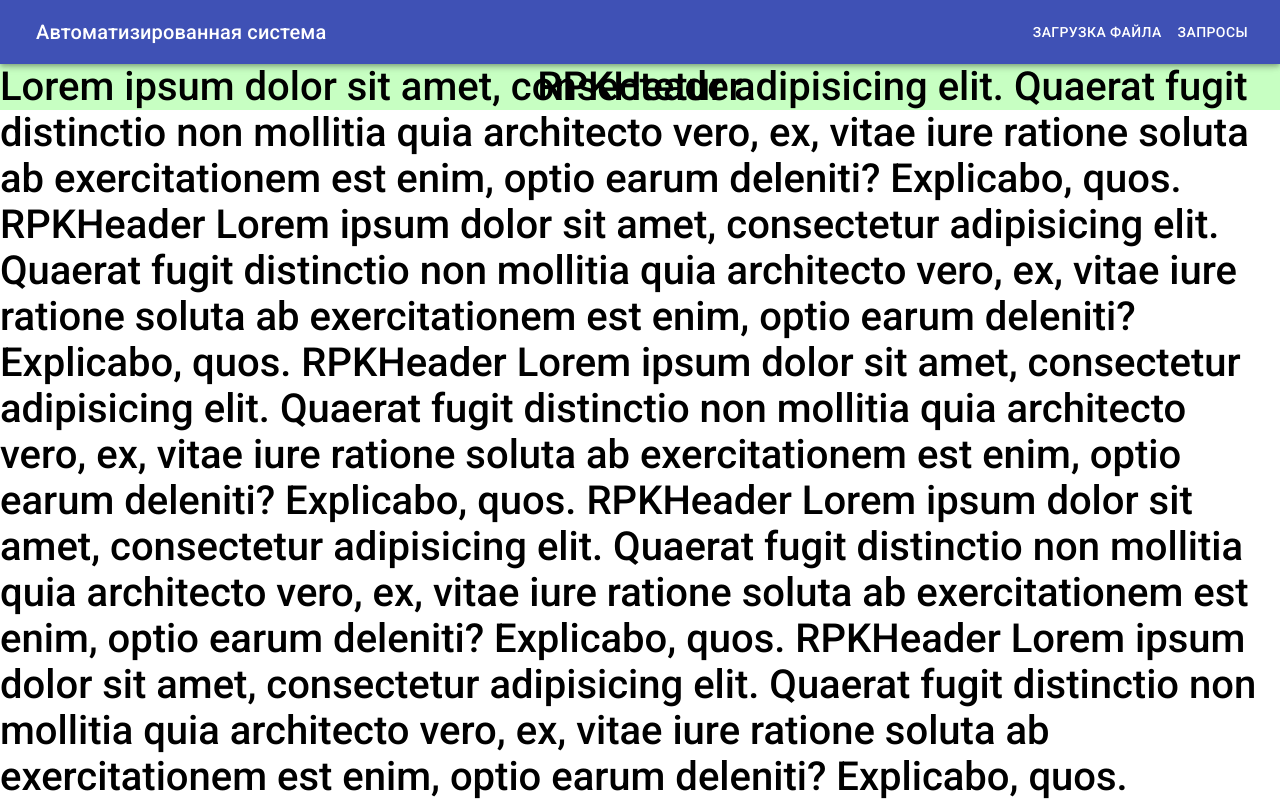
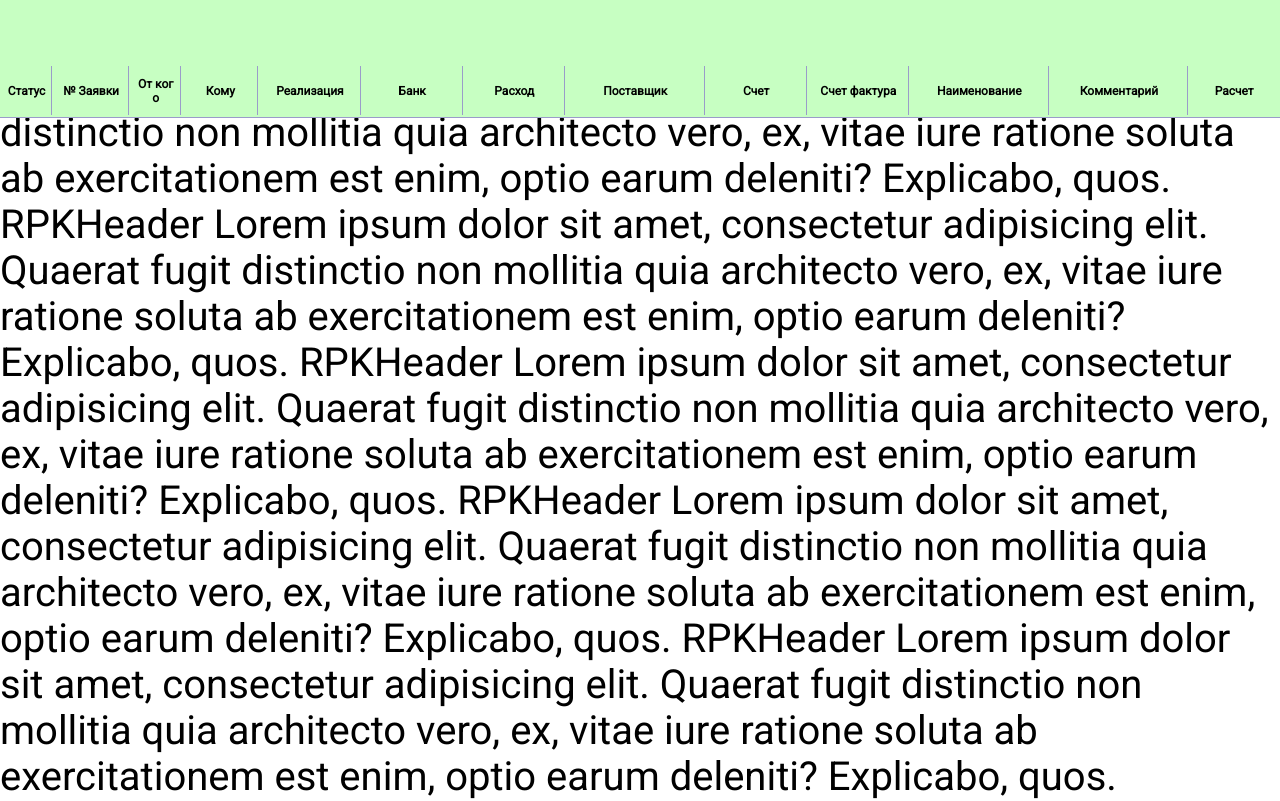
Before and after one commit to denristun/astra-snab, a React (Create React App) app: page /requests in a window 1280 px wide. Shown: the top 801 px of the page. Built offline with nearby package versions, Linux system fonts and the light colour scheme.

Commit message:
06-08-2020_1kis

```diff
--- a/src/components/RequestPageKis/RPKHeader/RPKHeader.module.scss
+++ b/src/components/RequestPageKis/RPKHeader/RPKHeader.module.scss
@@ -1,9 +1,12 @@
 .RPKHeader {
   position: fixed;
   display: block;
-  top:0; left: 0; right: 0;
+  top: 0;
+  left: 0;
+  right: 0;
   padding-top: 64px;
-  z-index: -10;
+  z-index: 10;
+  height: 54px;
 
   background-color: #c7ffc2;
   width: 100%;
@@ -11,3 +14,53 @@
 
   transition: all 300ms ease-in-out;
 }
+
+.RPKHeader__table {
+  height: 54px;
+  display: flex;
+  flex-grow: 1;
+  justify-content: center;
+
+  align-items: center;
+  left: 0;
+  right: 0;
+  bottom: 0;
+
+  font-style: normal;
+  font-weight: normal;
+  font-size: 12px;
+  line-height: 14px;
+
+  table {
+    width: 100%;
+    height: 100%;
+    // border-top: 1px solid #9a9cc9;
+    border-bottom: 1px solid #9a9cc9;
+    background-color: #c7ffc2;
+
+    th {
+      border-right: 1px solid #9a9cc9;
+      padding: 5px;
+      box-sizing: border-box;
+      border-spacing: 5px;
+      width:8%;
+      word-break:break-all; /* Перенос слов */
+
+      &:nth-child(1), &:nth-child(3) {
+        width:4%;
+      }
+
+      &:nth-child(2), &:nth-child(4) {
+        width:6%;
+      }
+
+      &:nth-child(8), &:nth-child(11), &:nth-child(12){
+        width:11%;
+      }
+
+      &:nth-last-child(1) {
+        border-right: none;
+      }
+    }
+  }
+}
--- a/src/components/RequestPageKis/RPKHeader/index.tsx
+++ b/src/components/RequestPageKis/RPKHeader/index.tsx
@@ -10,9 +10,8 @@ function headerShift(elem: any, param: any): void {
 class RPKHeader extends React.Component {
   componentDidMount() {
     const RPKHeaderContainer: any = document.querySelector('[id="RPKHeader"]');
-    console.log(document.querySelector('#RPKHeader'));
     window.addEventListener('scroll', function () {
-      if (window.pageYOffset > 0) {
+      if (window.pageYOffset > 10) {
         headerShift(RPKHeaderContainer, 0);
       } else {
         headerShift(RPKHeaderContainer, null);
@@ -23,7 +22,25 @@ class RPKHeader extends React.Component {
   render() {
     return (
       <div id='RPKHeader' className={insertClasses.join(' ')}>
-        RPKHeader
+        <div className={classes.RPKHeader__table}>
+          <table>
+            <tr>
+              <th>Статус</th>
+              <th>№ Заявки</th>
+              <th>От кого</th>
+              <th>Кому</th>
+              <th>Реализация</th>
+              <th>Банк</th>
+              <th>Расход</th>
+              <th>Поставщик</th>
+              <th>Счет</th>
+              <th>Счет фактура</th>
+              <th>Наименование</th>
+              <th>Комментарий</th>
+              <th>Расчет</th>
+            </tr>
+          </table>
+        </div>
       </div>
     );
   }
--- a/src/index.css
+++ b/src/index.css
@@ -1,4 +1,4 @@
-@import url('https://fonts.googleapis.com/css2?family=Roboto:wght@500&display=swap');
+@import url('https://fonts.googleapis.com/css2?family=Roboto:wght@400&display=swap');
 
 *{
   font-family: 'Roboto', sans-serif;
```
